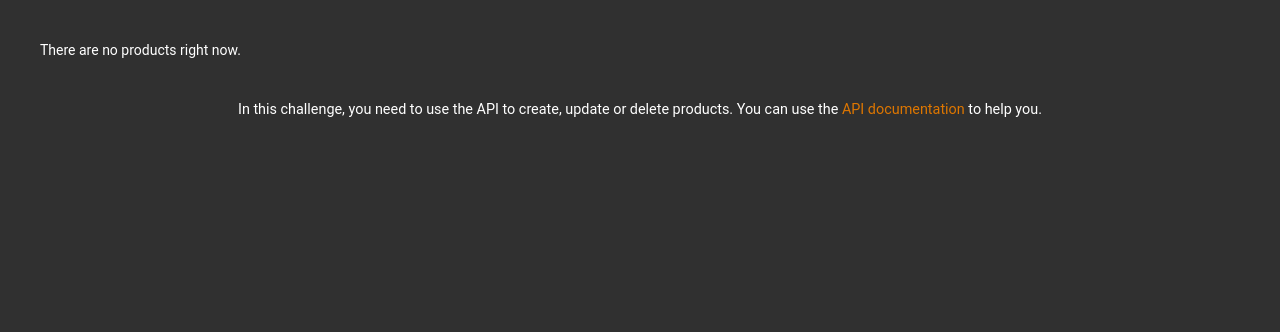
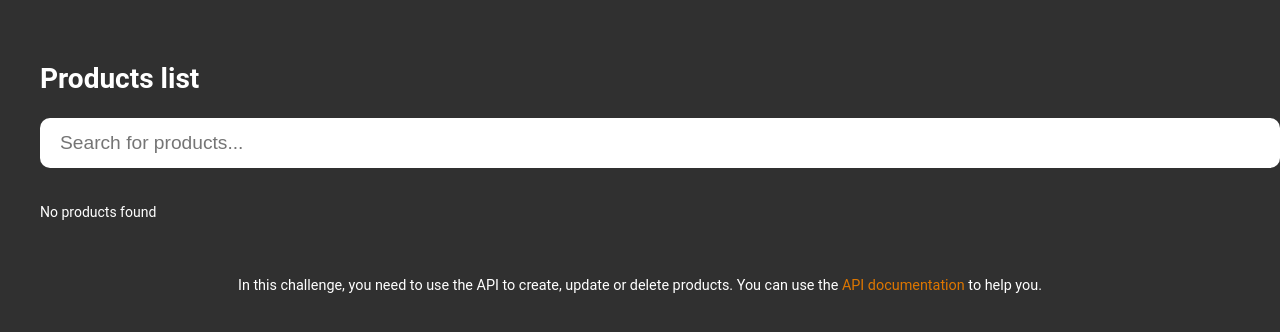
Before and after one commit to MarcMartinezMascarell/iBooAPI, a Symfony app: template templates/products/products.html.twig in a window 1280 px wide. Shown: the top 332 px of the page. Run offline with Twig, Linux system fonts and the light colour scheme; the template is opened without the code that fills it, so the values that code supplies are empty; some libraries are stand-ins or nearby versions.

Commit message:
Search input for view using API

```diff
--- a/public/css/products.css
+++ b/public/css/products.css
@@ -92,6 +92,16 @@ p {
     max-height: 80px;
 }
 
+#search {
+    width: 100%;
+    height: 50px;
+    border: none;
+    border-radius: 10px;
+    padding: 0 20px;
+    font-size: 1.2rem;
+    margin-bottom: 20px;
+}
+
 
 .message {
     color: #fff;
--- a/public/js/products.js
+++ b/public/js/products.js
@@ -1,25 +1,37 @@
 
 document.addEventListener('DOMContentLoaded', function() {
-    getProducts();
+    getProducts("http://localhost:8000/api/products");
+    document.getElementById('search').addEventListener('keyup', function() {
+        if(this.value == '')
+            getProducts("http://localhost:8000/api/products");
+        else
+            getProducts("http://localhost:8000/api/products/search/" + this.value);
+    });
 });
-function getProducts() {
+
+
+
+
+function getProducts(url) {
     let http = new XMLHttpRequest();
     let list = document.getElementById('products_list');
     list.innerHTML = '<p>Loading...</p>';
 
-    let url = 'http://localhost:8000/api/products';
     http.open('GET', url, true);
     http.onreadystatechange = function() {
         if (http.readyState == 4 && http.status == 200) {
             let products = JSON.parse(http.responseText);
             if(products) {
+                document.getElementById('error').innerHTML = '';
                 list.innerHTML = '';
                 products.products.forEach(product => {
                     list.appendChild(createProduct(product));
                 });
             } else {
-                document.getElementById('error').innerHTML = 'No products found';
+                list.innerHTML = '<p>No products found</p>';
             }
+        } else {
+            list.innerHTML = '<p>No products found</p>';
         }
     }
     http.send();
--- a/templates/products/products.html.twig
+++ b/templates/products/products.html.twig
@@ -6,8 +6,8 @@
 {% endblock %}
 
 {% block body %}
-    {% if products %}
         <h1>Products list</h1>
+        <input type="text" id="search" placeholder="Search for products...">
         <ul id="products_list" class="products_list">
             {# {% for product in products %}
                 <li class="product_item">
@@ -27,9 +27,7 @@
                 </li>
             {% endfor %} #}
         </ul>
-    {% else %}
-        <p id="error">There are no products right now.</p>
-    {% endif %}
+        <p id="error"></p>
     <div class="message">
         In this challenge, you need to use the API to create, update or delete products. You can use the
         <a href="https://documenter.getpostman.com/view/12623615/2s93CHuEys" target="_blank">API documentation</a> to help you.
```
